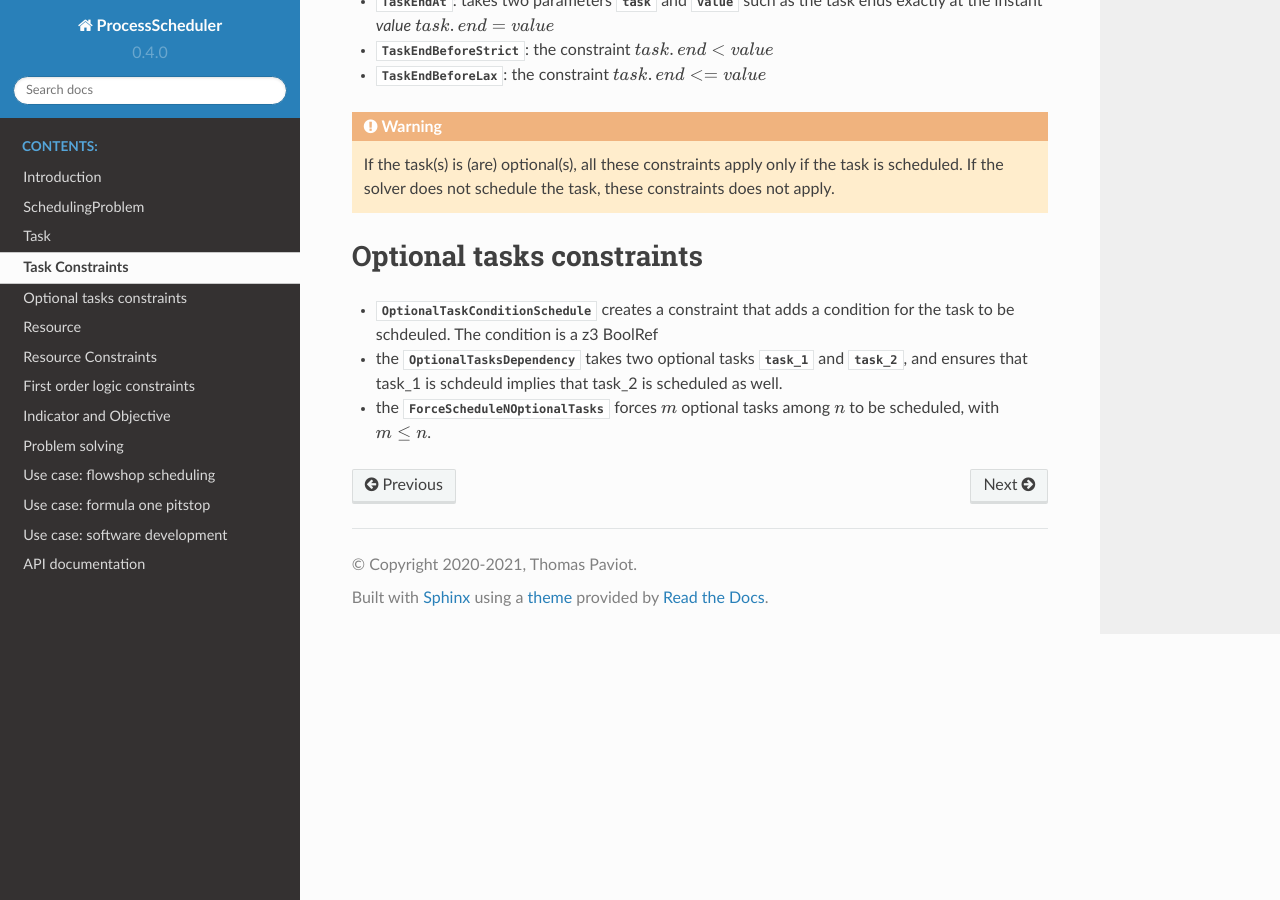
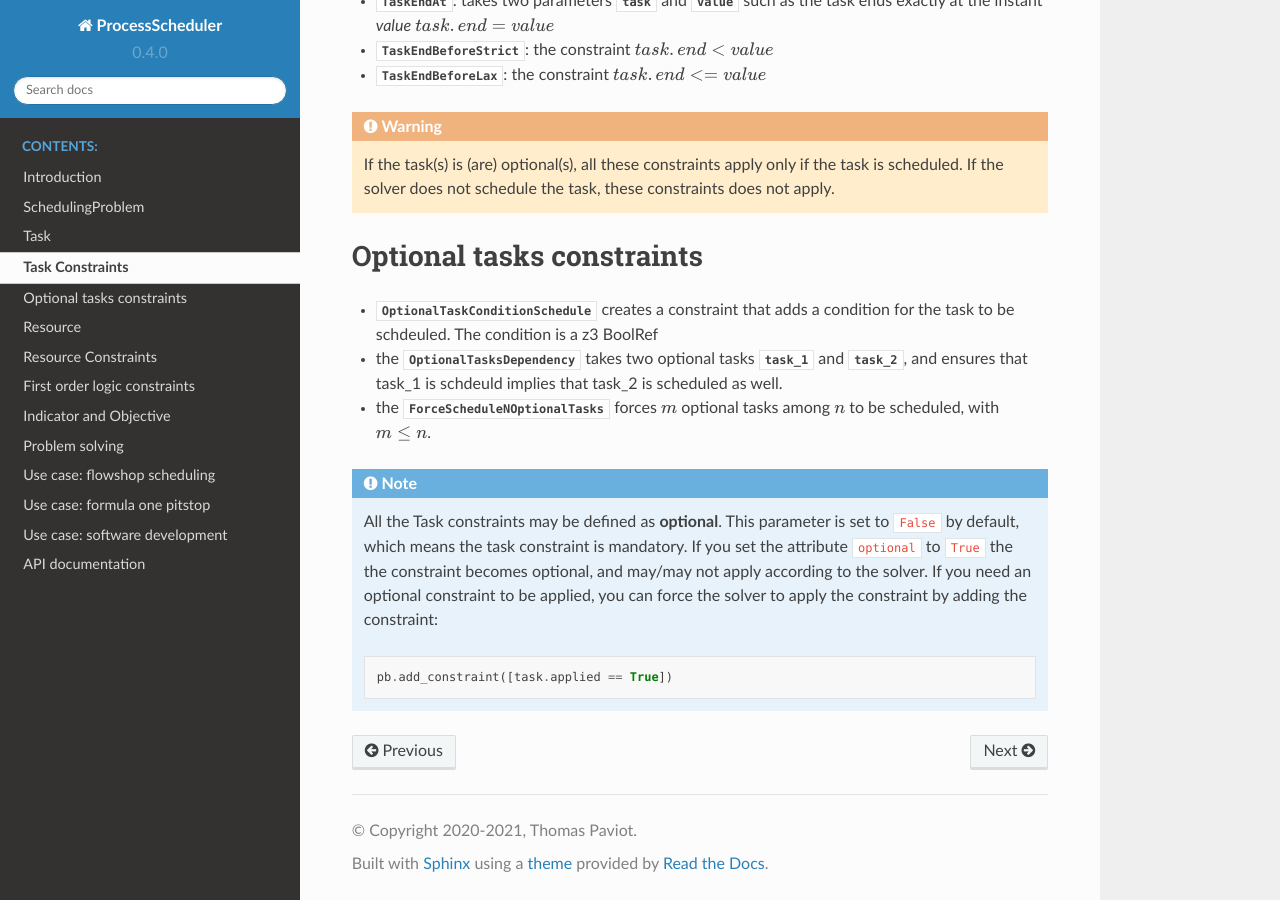
Before and after one commit to tpaviot/ProcessScheduler, a Sphinx documentation site: the page built from doc/task_constraints.rst, in a window 1280 px wide and 900 px high, scrolled down 1733 px. Built offline with Sphinx 7.4.7 and the Read the Docs theme 2.0.0, drawn with Linux system fonts in a browser that asks for light colours.

Commit message:
Update doc with optional constraints

```diff
--- a/doc/task_constraints.rst
+++ b/doc/task_constraints.rst
@@ -61,3 +61,12 @@ Optional tasks constraints
 - the :class:`OptionalTasksDependency` takes two optional tasks :attr:`task_1` and :attr:`task_2`, and ensures that task_1 is schdeuld implies that task_2 is scheduled as well.
 
 - the :class:`ForceScheduleNOptionalTasks` forces :math:`m` optional tasks among :math:`n` to be scheduled, with :math:`m \leq n`.
+
+
+.. note::
+
+    All the Task constraints may be defined as **optional**. This parameter is set to ``False`` by default, which means the task constraint is mandatory. If you set the attribute ``optional`` to ``True`` the the constraint becomes optional, and may/may not apply according to the solver. If you need an optional constraint to be applied, you can force the solver to apply the constraint by adding the constraint:
+
+    .. code:: python
+
+        pb.add_constraint([task.applied == True])
```
